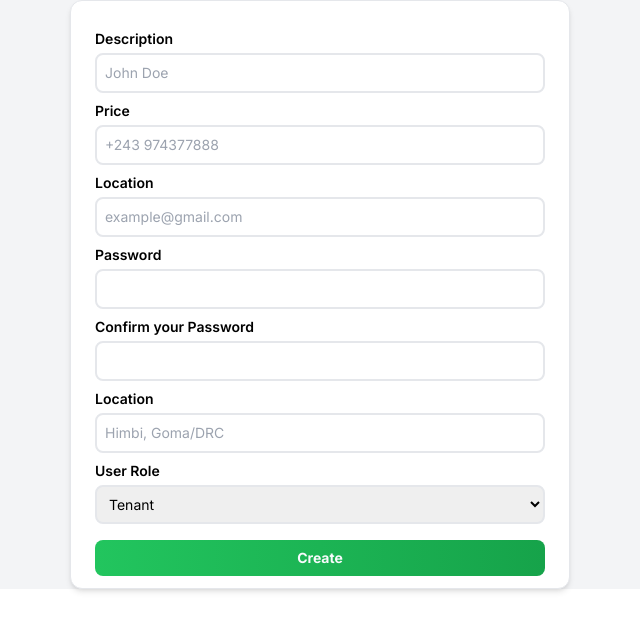
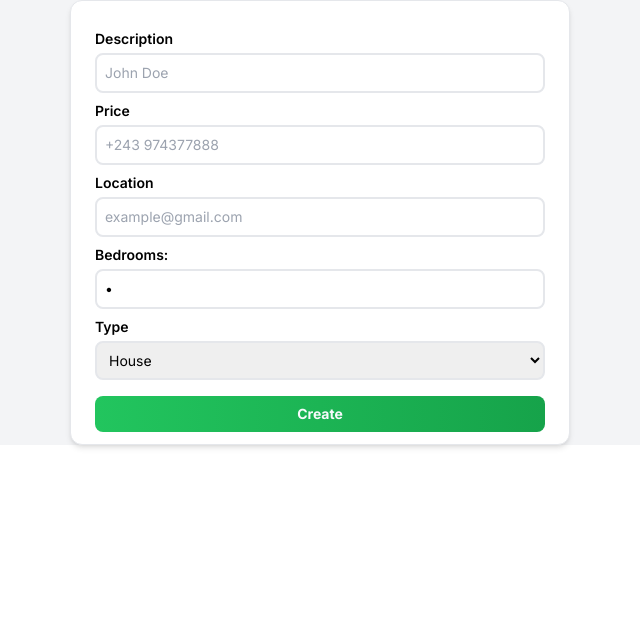
Before and after one commit to tipizzo/nyumbani, a Next.js app: page /createPost in a window 1280 px wide. Shown: the top 630 px of the page, without its empty margins (0-640 px from the left). Built offline with nearby package versions, Linux system fonts and the light colour scheme.

Commit message:
Setting up the createPage page

```diff
--- a/app/createPost/page.jsx
+++ b/app/createPost/page.jsx
@@ -4,13 +4,13 @@ import { useState } from "react"
 
 const page = () => {
 
-    const [fullName, setFullName] = useState('')
-    const [phone, setPhone] = useState('')
-    const [email, setEmail] = useState('')
-    const [password, setPassword] = useState('')
-    const [confirmPassword, setConfirmPassword] = useState('')
+    const [description, setDescription] = useState('')
+    const [price, setPrice] = useState('')
     const [location, setLocation] = useState('')
-    const [userRole, setUserRole] = useState('Tenant')
+    const [images, setImages] = useState([])
+    const [bedRooms, setBedRooms] = useState(0)
+    const [type, setType] = useState('')
+    const [status, setStatus] = useState('available')
 
     return (
         <div>
@@ -21,34 +21,26 @@ const page = () => {
                     <form className="flex flex-col gap-2">
                         <div className="flex flex-col gap-1">
                             <label className="text-sm font-semibold">Description</label>
-                                <input type="text" placeholder="John Doe" className="p-2 text-sm w-[450px] border-2 rounded-lg focus:outline-none focus:ring-2 focus:ring-green-500 focus:ring-opacity-50 transition-all duration-300" onChange={(e) => setFullName(e.target.value)} value={fullName} required />
+                            <input type="text" placeholder="John Doe" className="p-2 text-sm w-[450px] border-2 rounded-lg focus:outline-none focus:ring-2 focus:ring-green-500 focus:ring-opacity-50 transition-all duration-300" onChange={(e) => setDescription(e.target.value)} value={description} required />
                         </div>
                         <div className="flex flex-col gap-1">
                             <label className="text-sm font-semibold">Price</label>
-                                <input type="text" placeholder="+243 974377888" className="p-2 text-sm w-[450px] border-2 rounded-lg focus:outline-none focus:ring-2 focus:ring-green-500 focus:ring-opacity-50 transition-all duration-300" onChange={(e) => setPhone(e.target.value)} value={phone} required />
+                            <input type="text" placeholder="+243 974377888" className="p-2 text-sm w-[450px] border-2 rounded-lg focus:outline-none focus:ring-2 focus:ring-green-500 focus:ring-opacity-50 transition-all duration-300" onChange={(e) => setPrice(e.target.value)} value={price} required />
                         </div>
                         <div className="flex flex-col gap-1">
                             <label className="text-sm font-semibold">Location</label>
-                            <input type="email" placeholder="example@gmail.com" className="p-2 text-sm w-[450px] border-2 rounded-lg focus:outline-none focus:ring-2 focus:ring-green-500 focus:ring-opacity-50 transition-all duration-300" onChange={(e) => setEmail(e.target.value)} value={email} required />
+                            <input type="email" placeholder="example@gmail.com" className="p-2 text-sm w-[450px] border-2 rounded-lg focus:outline-none focus:ring-2 focus:ring-green-500 focus:ring-opacity-50 transition-all duration-300" onChange={(e) => setLocation(e.target.value)} value={location} required />
                         </div>
                         <div className="flex flex-col gap-1">
-                            <label className="text-sm font-semibold">Password</label>
-                            <input type="password" className="p-2 text-sm w-[450px] border-2 rounded-lg focus:outline-none focus:ring-2 focus:ring-green-500 focus:ring-opacity-50 transition-all duration-300" onChange={(e) => setPassword(e.target.value)} value={password} required />
+                            <label className="text-sm font-semibold">Bedrooms:</label>
+                            <input type="password" className="p-2 text-sm w-[450px] border-2 rounded-lg focus:outline-none focus:ring-2 focus:ring-green-500 focus:ring-opacity-50 transition-all duration-300" onChange={(e) => setBedRooms(e.target.value)} value={bedRooms} required />
                         </div>
                         <div className="flex flex-col gap-1">
-                                <label className="text-sm font-semibold">Confirm your Password</label>
-                                <input type="password" className="p-2 text-sm w-[450px] border-2 rounded-lg focus:outline-none focus:ring-2 focus:ring-green-500 focus:ring-opacity-50 transition-all duration-300" onChange={(e) => setConfirmPassword(e.target.value)} value={confirmPassword} required />
-                            </div>
-                            <div className="flex flex-col gap-1">
-                                <label className="text-sm font-semibold">Location</label>
-                                <input type="text" placeholder="Himbi, Goma/DRC" className="p-2 text-sm w-[450px] border-2 rounded-lg focus:outline-none focus:ring-2 focus:ring-green-500 focus:ring-opacity-50 transition-all duration-300" onChange={(e) => setLocation(e.target.value)} value={location} required />
-                            </div>
-                        <div className="flex flex-col gap-1">
-                                <label className="text-sm font-semibold">User Role</label>
-                                <select className="p-2 text-sm w-[450px] border-2 rounded-lg" onChange={(e) => setUserRole(e.target.value)} value={userRole}>
-                                    <option value="tenant">Tenant</option>
-                                    <option value="tenant">Landlord</option>
-                                    <option value="tenant">Agent</option>
+                            <label className="text-sm font-semibold">Type</label>
+                            <select className="p-2 text-sm w-[450px] border-2 rounded-lg" onChange={(e) => setType(e.target.value)} value={type}>
+                                <option value="tenant">House</option>
+                                <option value="tenant">Apartment</option>
+                                <option value="tenant">Land</option>
                             </select>
                         </div>
                         <button className="font-bold border-1 border-green-600 p-2 mt-2 rounded-lg bg-gradient-to-r from-green-500 to-green-600 text-slate-50 text-sm cursor-pointer">
--- a/components/PropertyCard.jsx
+++ b/components/PropertyCard.jsx
@@ -38,7 +38,7 @@ const PropertyCard = () => {
                         <div className="flex flex-col gap-2 mt-5 px-2">
                             <div className="flex items-center justify-between">
                                 <p className="text-[15px] font-bold">{property.neighborhood}, {property.city} - {property.country}</p>
-                                <p className="flex gap-1 text-[15px] font-bold items-center"><Heart /></p>
+                                <p className="flex gap-1 text-[15px] items-center"><Heart /></p>
                             </div>
                             <p className="text-sm font-light">{property.description}</p>
                             <p className="text-sm font-semibold">Bedroom: {property.bedroom}</p>
```
Lines whose indentation alone changed are shown as unchanged.
